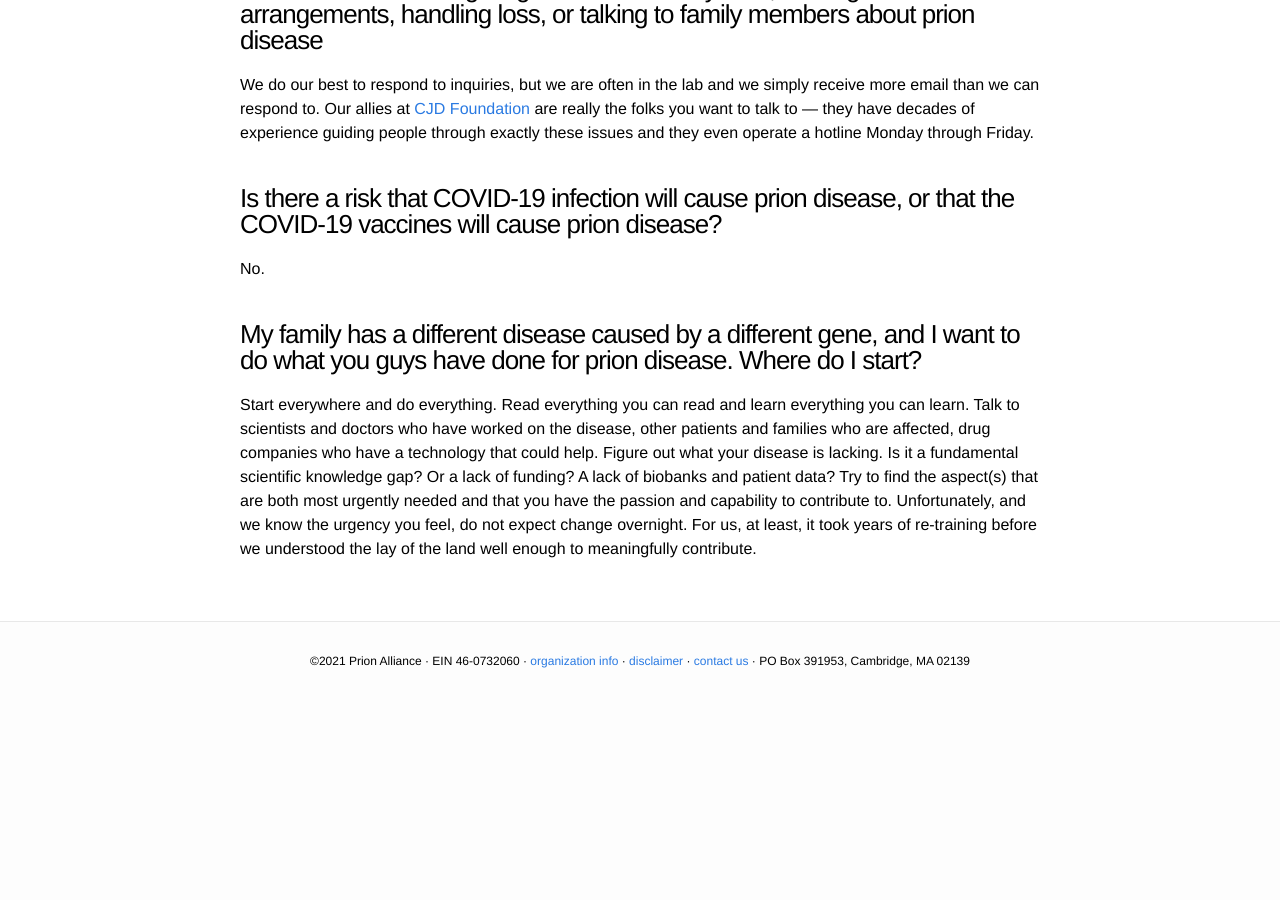
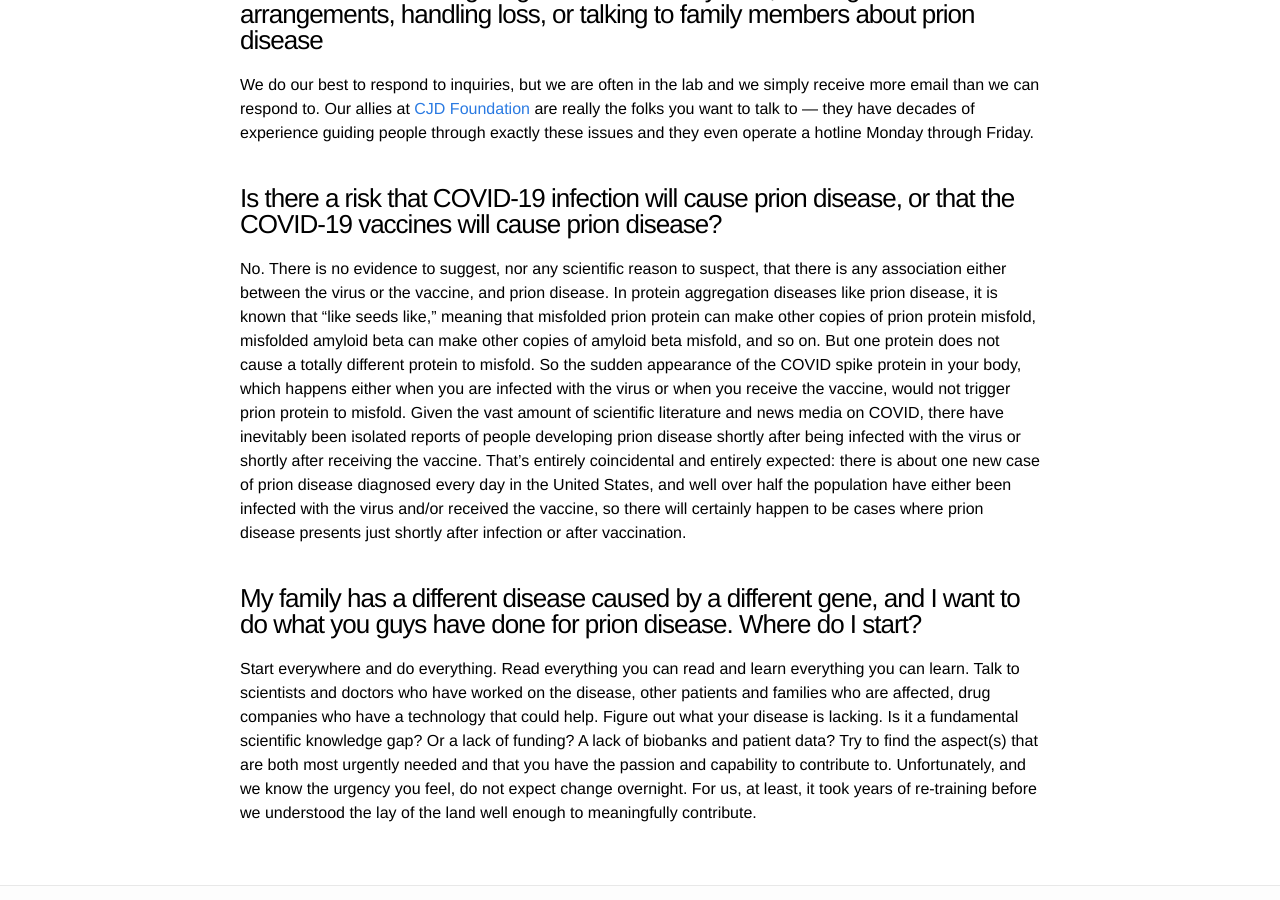
Before and after one commit to ericminikel/prionalliance, a Jekyll site: the page built from faq.md, in a window 1280 px wide and 900 px high, scrolled down 3902 px. Built offline with Jekyll 4.4.1, drawn with Linux system fonts in a browser that asks for light colours; before the commit the page ends 4602 px from its top, so only the background shows below that.

Commit message:
expanded covid faq

```diff
--- a/faq.md
+++ b/faq.md
@@ -95,7 +95,7 @@ We do our best to respond to inquiries, but we are often in the lab and we simpl
 
 ### Is there a risk that COVID-19 infection will cause prion disease, or that the COVID-19 vaccines will cause prion disease?
 
-No.
+No. There is no evidence to suggest, nor any scientific reason to suspect, that there is any association either between the virus or the vaccine, and prion disease. In protein aggregation diseases like prion disease, it is known that "like seeds like," meaning that misfolded prion protein can make other copies of prion protein misfold, misfolded amyloid beta can make other copies of amyloid beta misfold, and so on. But one protein does not cause a totally different protein to misfold. So the sudden appearance of the COVID spike protein in your body, which happens either when you are infected with the virus or when you receive the vaccine, would not trigger prion protein to misfold. Given the vast amount of scientific literature and news media on COVID, there have inevitably been isolated reports of people developing prion disease shortly after being infected with the virus or shortly after receiving the vaccine. That's entirely coincidental and entirely expected: there is about one new case of prion disease diagnosed every day in the United States, and well over half the population have either been infected with the virus and/or received the vaccine, so there will certainly happen to be cases where prion disease presents just shortly after infection or after vaccination.
 
 <a name="different-disease-different-gene" />
 
```
